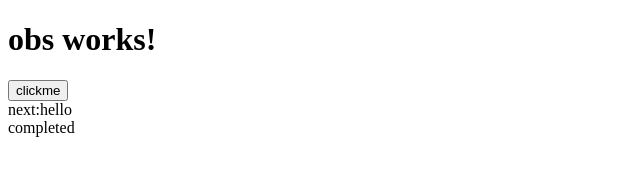
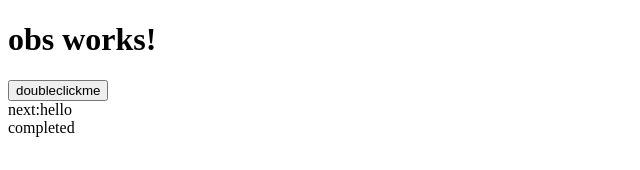
Before and after one commit to Mellbourn/observable-exercise, an Angular app: page / in a window 1280 px wide. Shown: the top 170 px of the page, without its empty margins (0-640 px from the left). Built offline with nearby package versions, Linux system fonts and the light colour scheme.

Commit message:
improved .gitignore

```diff
--- a/src/app/app.component.html
+++ b/src/app/app.component.html
@@ -1,6 +1,6 @@
 <h1>
   {{title}}
 </h1>
-<button (click)="click($event)"  id="button">clickme</button>
+<button (click)="click($event)"  id="button">doubleclickme</button>
 <div id="square" [hidden]="!isShown"></div>
 <div *ngFor="let content of subjectContents">{{content}}</div>
```
Also changed, not shown: 1 other file (tests, documents, lock files or other folders).
